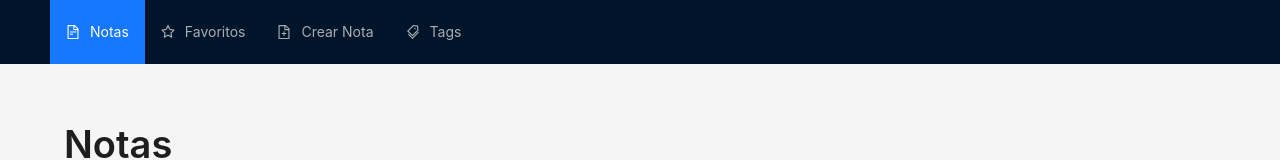
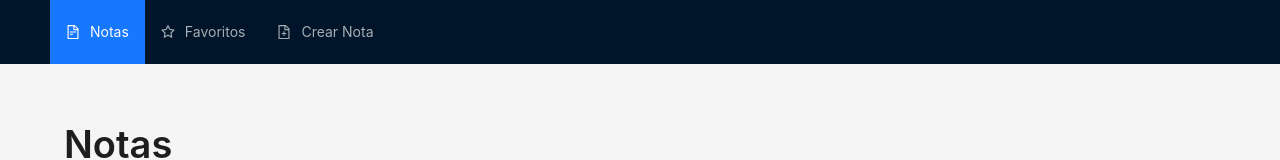
Before and after one commit to DanielAizcorbe/notes-app, a React (Create React App) app: page / in a window 1280 px wide. Shown: the top 160 px of the page. Built offline with nearby package versions, Linux system fonts and the light colour scheme.

Commit message:
remove seccion tags que no se usa

```diff
--- a/src/components/Home/header/NavBar.js
+++ b/src/components/Home/header/NavBar.js
@@ -27,13 +27,6 @@ export const NavBar = ({ selectedSection }) => {
             </Link>,
             icon: <FileAddOutlined />
         },
-        {
-            key: 4,
-            label: <Link to={"/tags"}>
-                Tags
-            </Link>,
-            icon: <TagsOutlined />
-        },
     ];
 
     return (
```
